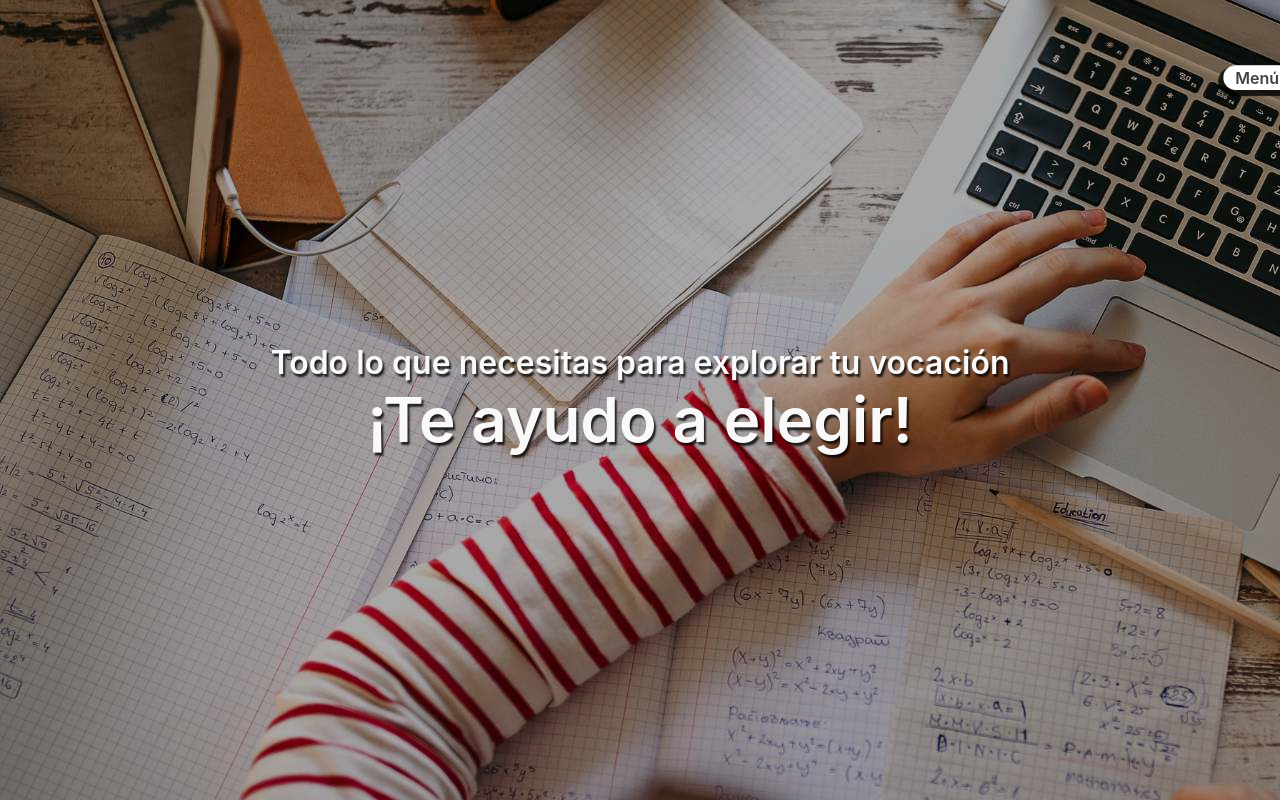
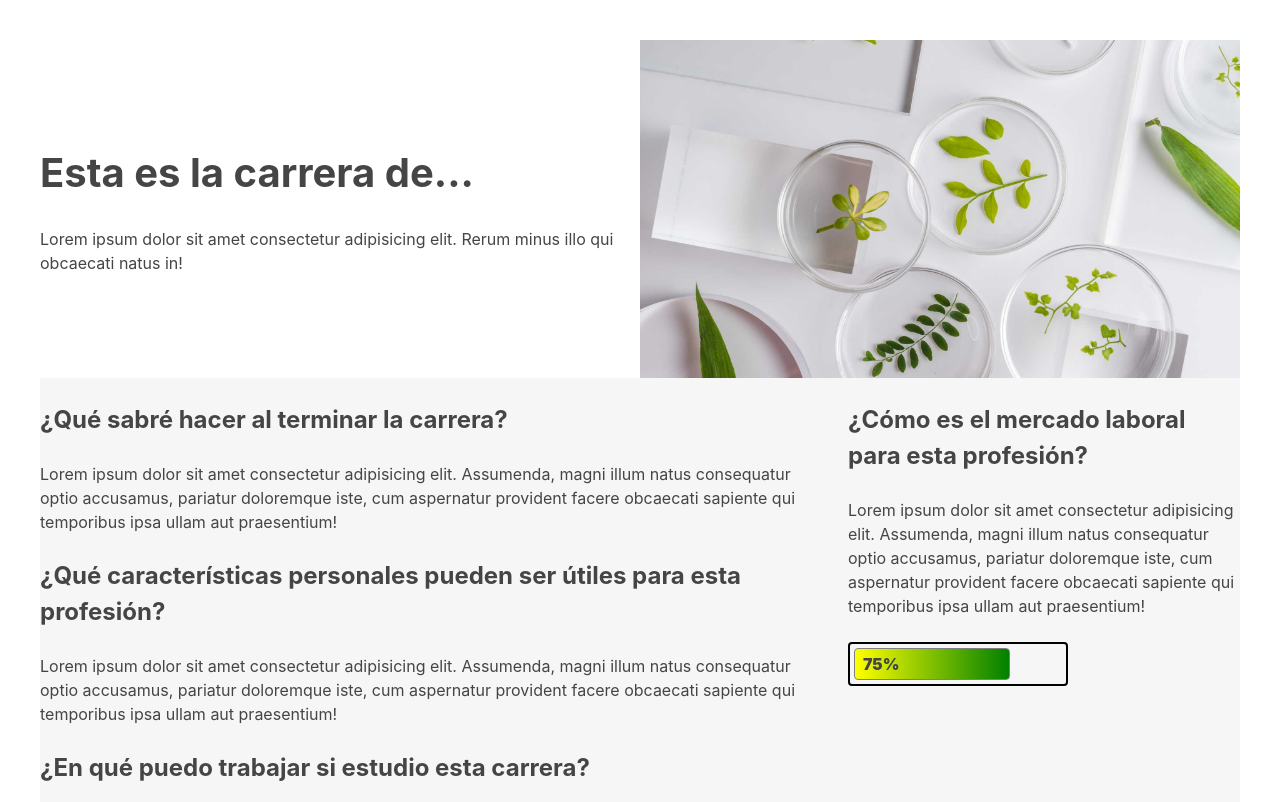
Before and after one commit to jav9sp/plataforma-vocacional, a React (Create React App) app: page / in a window 1280 px wide. Shown: the top 802 px of the page. Built offline with nearby package versions, Linux system fonts and the light colour scheme.

Commit message:
ficha de carrera

```diff
--- a/src/App.css
+++ b/src/App.css
@@ -29,9 +29,3 @@ body {
 .contenedor-textos h2 {
   font-size: 32px;
 }
-
-.footer-contenedor {
-  width: 100%;
-  background-color: #454545;
-
-}
--- a/src/App.jsx
+++ b/src/App.jsx
@@ -3,12 +3,16 @@ import HeaderGeneral from './componentes/Header';
 import HeroPrincipal from './componentes/HeroPrincipal';
 import Buscador from './componentes/Buscador';
 import TarjetaVocacional from './componentes/TarjetaVocacional';
+import FichaCarrera from './componentes/FichaCarrera'
 import Footer from './componentes/Footer';
 
 function App() {
   return (
     <div className="App">
-      <HeaderGeneral />
+
+      <FichaCarrera />
+
+      {/* <HeaderGeneral />
 
       <HeroPrincipal
         descripcion='Todo lo que necesitas para explorar tu vocación'
@@ -70,9 +74,7 @@ function App() {
           referencia='tecnologia' />
       </div>
 
-      <div className="footer-contenedor">
-        <Footer />
-      </div>
+      <Footer /> */}
     </div>
   );
 }
--- /dev/null
+++ b/src/componentes/FichaCarrera.jsx
@@ -0,0 +1,81 @@
+import React from 'react';
+import '../estilos/FichaCarrera.css';
+
+const FichaCarrera = function() {
+  return (
+
+    <div className="ficha-contenedor">
+
+      <div className="ficha-carrera">
+
+        <section className="ficha-hero">
+          <div className='hero-textos'>
+            <h1 className="ficha-titulo">Esta es la carrera de...</h1>
+            <p className="ficha-descripcion">
+              Lorem ipsum dolor sit amet consectetur adipisicing elit. Rerum minus illo qui obcaecati natus in!
+            </p>
+          </div>
+
+          <img src={require(`../imagenes/ciencias.jpg`)} alt="" className="ficha-imagen" />
+        </section>
+
+        <article className="ficha-articulo">
+
+          <section className='ficha-textos'>
+
+            <div className='caja-principal'>
+              <div className="caja-contenidos">
+                <h2 className="contenido-titulo">¿Qué sabré hacer al terminar la carrera?</h2>
+                <p className="contenido-descripcion">
+                  Lorem ipsum dolor sit amet consectetur adipisicing elit. Assumenda, magni illum natus consequatur optio accusamus, pariatur doloremque iste, cum aspernatur provident facere obcaecati sapiente qui temporibus ipsa ullam aut praesentium!
+                </p>
+              </div>
+
+              <div className="caja-contenidos">
+                <h2 className="contenido-titulo">¿Qué características personales pueden ser útiles para esta profesión?</h2>
+                <p className="contenido-descripcion">
+                  Lorem ipsum dolor sit amet consectetur adipisicing elit. Assumenda, magni illum natus consequatur optio accusamus, pariatur doloremque iste, cum aspernatur provident facere obcaecati sapiente qui temporibus ipsa ullam aut praesentium!
+                </p>
+              </div>
+
+              <div className="caja-contenidos">
+                <h2 className="contenido-titulo">¿En qué puedo trabajar si estudio esta carrera?</h2>
+                <p className="contenido-descripcion">
+                  Lorem ipsum dolor sit amet consectetur adipisicing elit. Assumenda, magni illum natus consequatur optio accusamus, pariatur doloremque iste, cum aspernatur provident facere obcaecati sapiente qui temporibus ipsa ullam aut praesentium!
+                </p>
+              </div>
+            </div>
+
+            <div className="caja-lateral">
+              <div className="caja-contenidos">
+                  <h2 className="contenido-titulo">¿Cómo es el mercado laboral para esta profesión?</h2>
+                  <p className="contenido-descripcion">
+                    Lorem ipsum dolor sit amet consectetur adipisicing elit. Assumenda, magni illum natus consequatur optio accusamus, pariatur doloremque iste, cum aspernatur provident facere obcaecati sapiente qui temporibus ipsa ullam aut praesentium!
+                  </p>
+                  <div className="barra-porcentaje">
+                    <div className="barra-color">
+                      <span className='valor-porcentaje'>75%</span>
+                    </div>
+                  </div>
+                </div>
+            </div>
+          </section>
+
+          <section className='ficha-tabla'>
+            <h2>¿Dónde puedo estudiar esta carrera?</h2>
+            <p>En la siguiente tabla encontrarás el detalle de todas las Instituciones de Educación Superior que tienen esta carrear en el Biobío y Ñuble.</p>
+
+
+          </section>
+
+        </article>
+
+      </div>
+
+    </div>
+
+
+  );
+};
+
+export default FichaCarrera;
--- a/src/componentes/Footer.jsx
+++ b/src/componentes/Footer.jsx
@@ -4,6 +4,7 @@ import '../estilos/Footer.css'
 
 const Footer = () => {
   return (
+    <div className="footer-contenedor">
       <footer className="footer">
           <div className="footer-redes">
             <h4 className="footer-redes-titulo">¡No olvides seguirnos!</h4>
@@ -24,6 +25,7 @@ const Footer = () => {
           Hecho con 💕 por el equipo de<br />Exploración Vocacional del PACE UCSC
         </p>
       </footer>
+    </div>
   )
 };
 
--- /dev/null
+++ b/src/estilos/FichaCarrera.css
@@ -0,0 +1,107 @@
+.ficha-contenedor {
+  width: 100%;
+  display: flex;
+  align-items: center;
+  justify-content: center;
+  padding: 16px;
+  font-size: 16px;
+}
+
+.ficha-carrera {
+  max-width: 1200px;
+  margin: 24px 0;
+}
+
+.ficha-carrera h1, h2, p {
+  margin: 24px 0;
+  line-height: 1.5;
+}
+
+.ficha-carrera h1 {
+  font-size: 2.5em;
+}
+
+.ficha-carrera h2 {
+  font-size: 1.5em;
+}
+
+.ficha-hero {
+  width: 100%;
+  height: auto;
+  display: flex;
+  justify-content: space-between;
+  align-items: center;
+  gap: 24px;
+}
+
+.hero-textos {
+  min-width: 320px;
+}
+
+.ficha-imagen {
+  height: auto;
+  max-width: 50%;
+  object-fit: cover;
+}
+
+.ficha-articulo {
+  background-color: #f6f6f6;
+}
+
+.ficha-textos {
+  display: flex;
+  gap: 24px;
+}
+
+.caja-principal {
+  flex: 2;
+}
+
+.caja-lateral {
+  flex: 1;
+}
+
+.barra-porcentaje {
+  height: 44px;
+  width: 220px;
+  border: solid 2px black;
+  border-radius: 4px;
+  padding: 4px;
+}
+
+.barra-color {
+  height: 100%;
+  width: 75%;
+  display: flex;
+  align-items: center;
+  padding: 8px;
+  border: solid 1px grey;
+  border-radius: 4px;
+  background-image: linear-gradient(to right, yellow, green);
+}
+
+.valor-porcentaje {
+  font-weight: 900;
+}
+
+
+
+@media (width <= 760px) {
+  .ficha-hero {
+    flex-direction: column;
+  }
+  .hero-textos {
+    min-width: 100%;
+    margin: 0;
+  }
+
+  .ficha-imagen {
+    max-width: 100%;
+    margin: 0;
+  }
+
+  .ficha-textos {
+    flex-direction: column;
+    gap: 0px;
+  }
+}
--- a/src/estilos/Footer.css
+++ b/src/estilos/Footer.css
@@ -1,3 +1,11 @@
+.footer-contenedor {
+    width: 100%;
+    display: flex;
+    align-items: center;
+    justify-content: center;
+    background-color: #454545;
+}
+
 .footer {
     max-width: 1200px;
     padding: 5px 25px;
```
Lines whose indentation alone changed are shown as unchanged.
